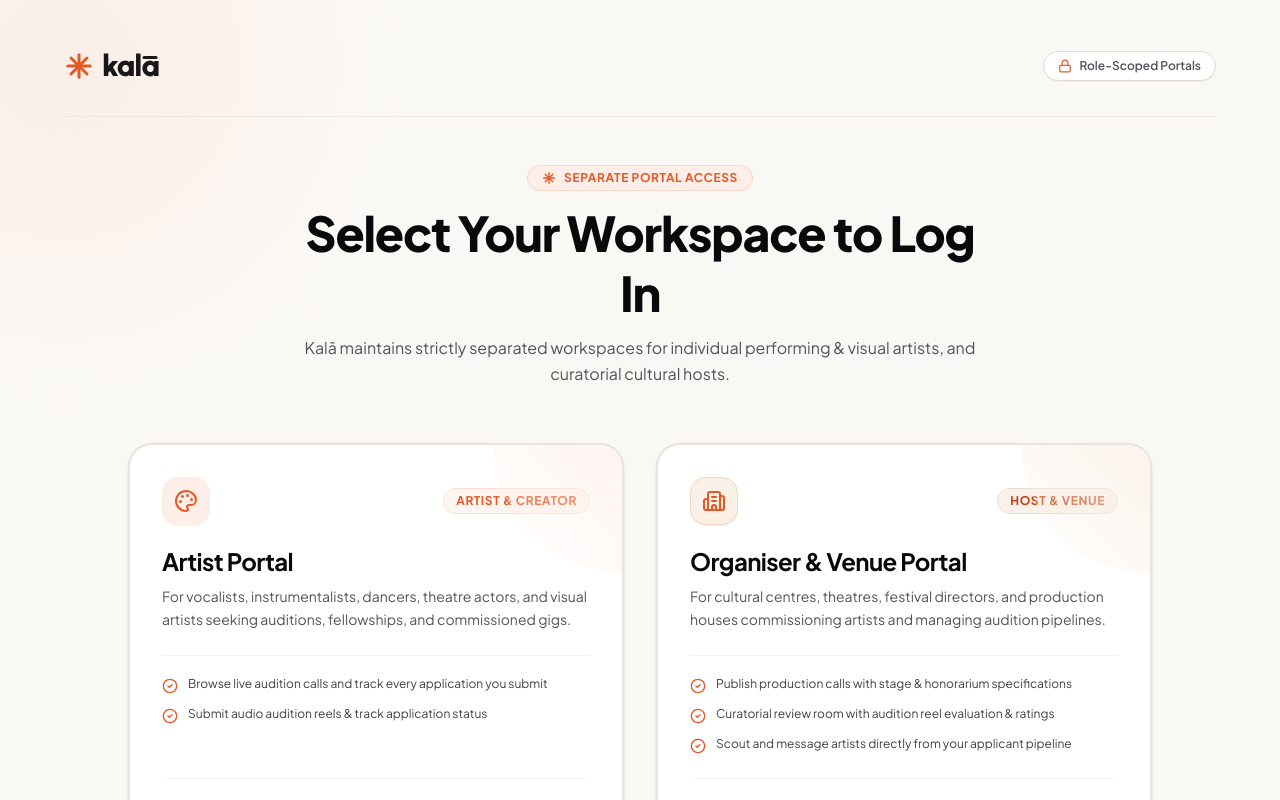
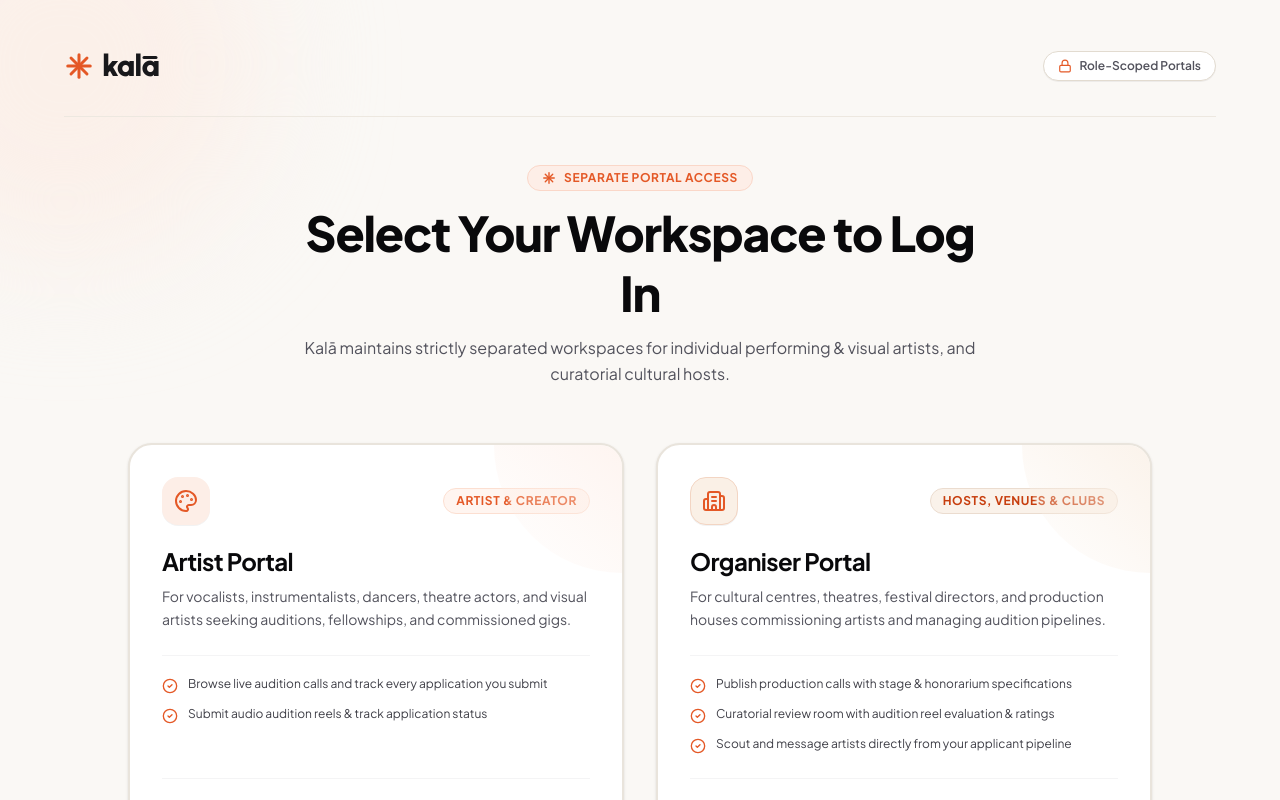
Before and after one commit to Mowleen12/Kala_web, a React (Vite) app: page / in a window 1280 px wide. Shown: the top 800 px of the page. Built offline with nearby package versions, Linux system fonts and the light colour scheme; no server answers.

Commit message:
copy: include college clubs in host portal wording

```diff
--- a/src/components/Header.tsx
+++ b/src/components/Header.tsx
@@ -316,7 +316,7 @@ export const Header: React.FC<HeaderProps> = ({
                       }}
                       className="w-full text-left px-3 py-2 text-xs font-medium text-zinc-700 hover:bg-[#FDEEE7] hover:text-[#E45826] rounded-lg transition-colors cursor-pointer"
                     >
-                      Venue Profile
+                      Organiser Profile
                     </button>
                     <button
                       onClick={() => {
--- a/src/components/PortalGateway.tsx
+++ b/src/components/PortalGateway.tsx
@@ -156,13 +156,13 @@ export const PortalGateway: React.FC<PortalGatewayProps> = ({
                   <Building2 className="w-6 h-6 text-[#E45826]" />
                 </div>
                 <span className="px-3 py-1 rounded-full bg-[#FAF2EA] border border-[#EBDCCF] text-[#C73E0E] text-xs font-bold uppercase tracking-wider">
-                  Host & Venue
+                  Hosts, Venues & Clubs
                 </span>
               </div>
 
               {/* Title & Description */}
               <h2 className="text-2xl font-bold text-zinc-950 tracking-tight group-hover:text-[#E45826] transition-colors">
-                Organiser & Venue Portal
+                Organiser Portal
               </h2>
               <p className="text-xs sm:text-sm text-zinc-600 mt-2 leading-relaxed">
                 For cultural centres, theatres, festival directors, and production houses commissioning artists and managing audition pipelines.
--- a/src/components/Sidebar.tsx
+++ b/src/components/Sidebar.tsx
@@ -53,7 +53,7 @@ export const Sidebar: React.FC<SidebarProps> = ({
     { id: 'listings' as OrganiserNavTab, label: 'Manage Calls', icon: CalendarDays },
     { id: 'applicants' as OrganiserNavTab, label: 'Talent Pipeline', shortLabel: 'Pipeline', icon: Users },
     { id: 'scout' as OrganiserNavTab, label: 'Direct Scout', icon: Search },
-    { id: 'org_profile' as OrganiserNavTab, label: 'Venue Profile', icon: Building2 },
+    { id: 'org_profile' as OrganiserNavTab, label: 'Organiser Profile', icon: Building2 },
   ];
 
   return (
```
